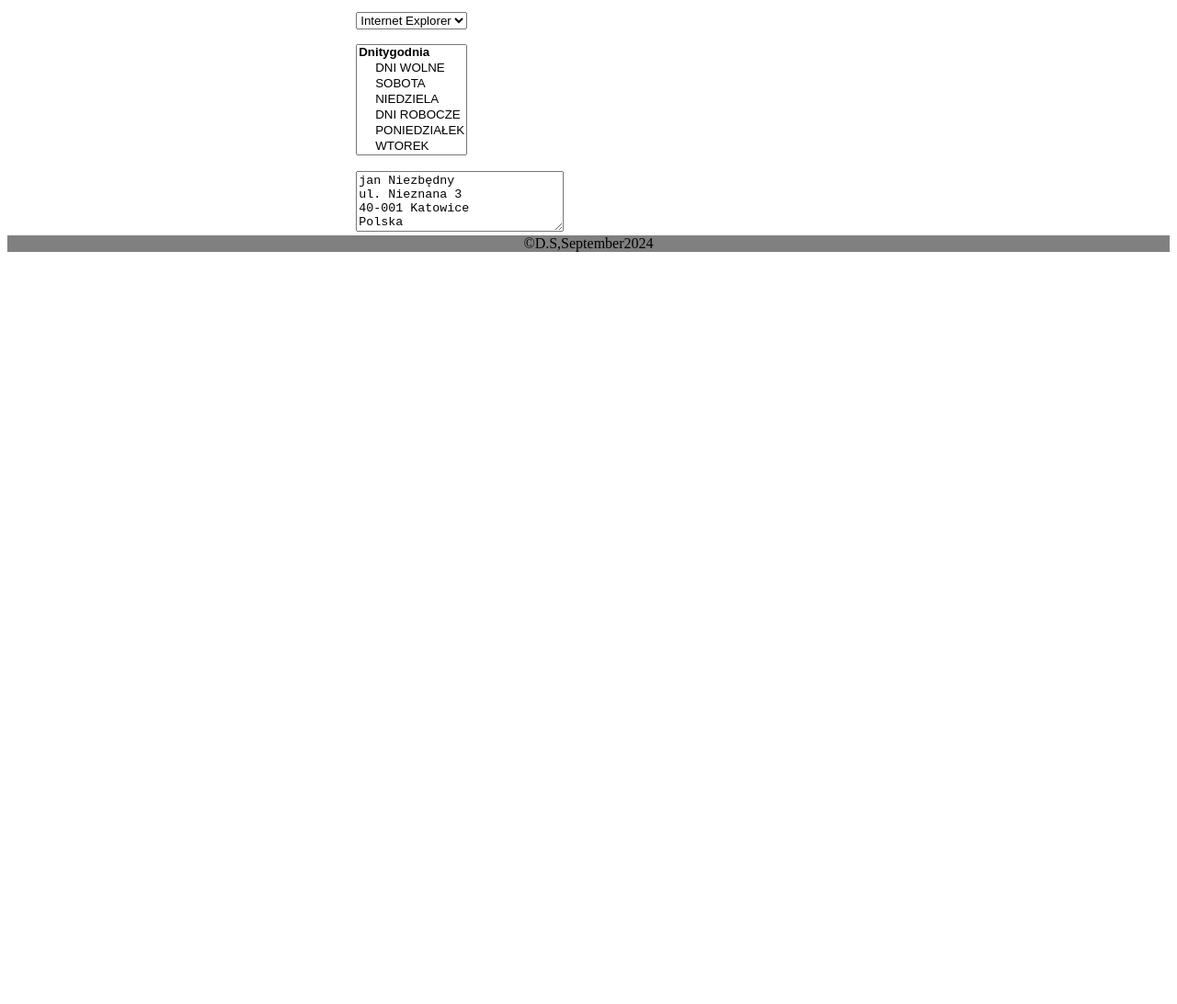
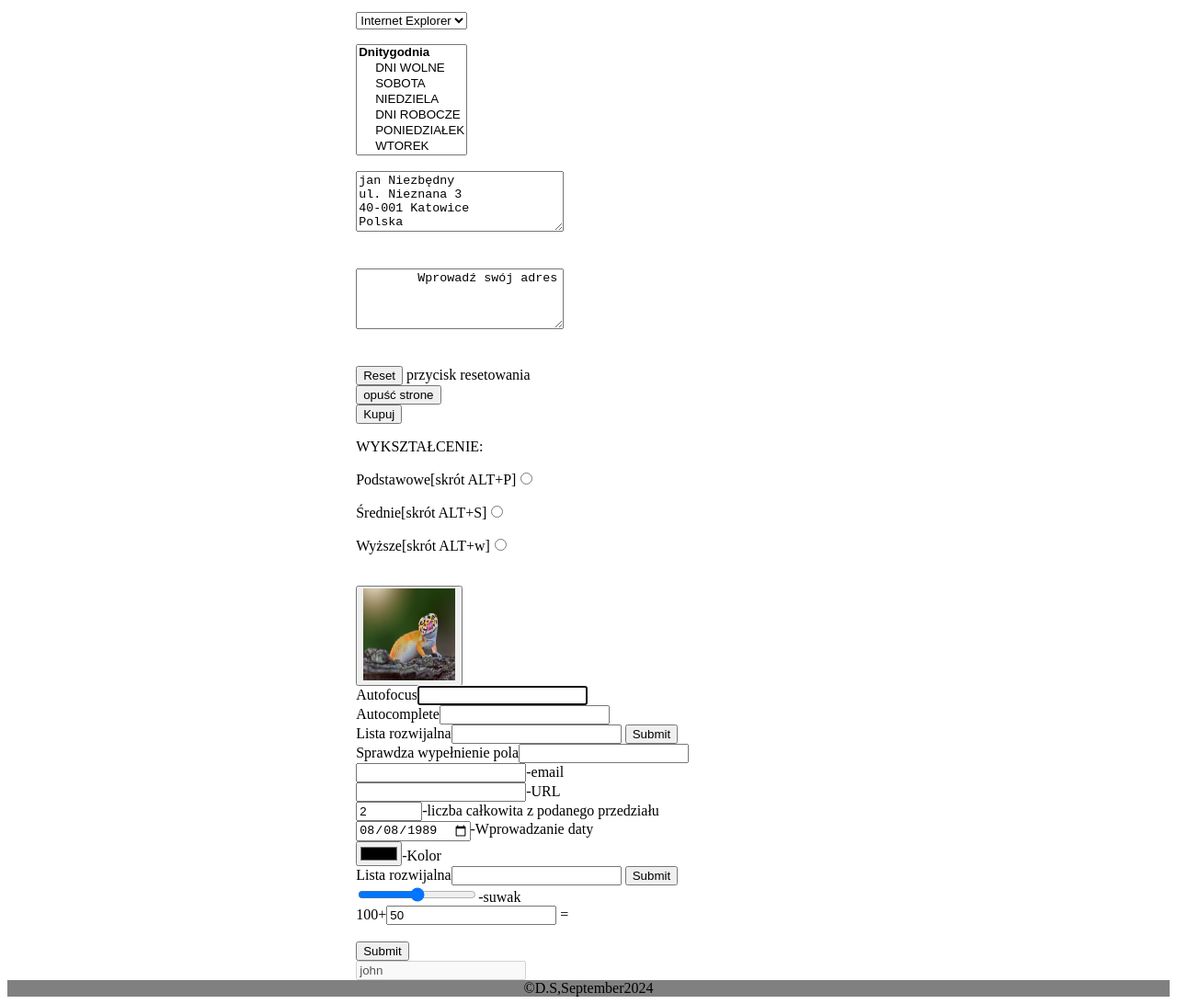
Before and after one commit to SzatkowskiD/SzatkowskiD.github.io, a plain HTML site: page formularz.html in a window 1280 px wide. Shown: the part 663-1755 px from the top of the page at 92% size. Before the commit the page ends 945 px from the top, so only its background shows below. Drawn offline with Linux system fonts and the light colour scheme.

Commit message:
Add files via upload

```diff
--- a/formularz.html
+++ b/formularz.html
@@ -88,17 +88,64 @@ ul. Nieznana 3
 40-001 Katowice
 Polska
 </textarea>
+</br></br></br>
+
+	<textarea name="nazwa_pola"cols="10"rows="10"style="width:220px;height:60px;">
+	Wprowadź swój adres
+	</textarea>
+	</br></br></br>
+	<input type="reset" name="reset"> przycisk resetowania</input>
+	</br>
+	<button type="button" name="opuść">opuść strone</button>
+	</br>
+	<button type="button"  name="kupuj teraz"value="kupuj teraz" onclick="alert('Zakupiono')">Kupuj</button>
+	</br>
+	<p>WYKSZTAŁCENIE:</p>
+	<p>Podstawowe[skrót ALT+P]<input accesskey="P" type="radio" value="pods" name="wy" size="20"></input></p>
+	<p>Średnie[skrót ALT+S]<input accesskey="S" type="radio" value="sred" name="wy" size="20"></input></p>
+	<p>Wyższe[skrót ALT+w]<input accesskey="W" type="radio" value="wyzsz" name="wy" size="20"></input></p>
+	</br>
+	<button type="button" name="obrazek"><img src="foty/gekon.jpg" height="100px"width="100px"></button>
+	</br>Autofocus<input name="adres" type="text" autofocus/>
+	</br>
+	Autocomplete<input name="adres" type="text" autocomplete="on"/></br>
+	Lista rozwijalna<input list="blok" name="jezyk"/>
+	<datalist id="blok">
+	<option>Francuski</option>
+	<option>Angielski</option>
+	</datalist>
+	<input type="submit"></br>
+	Sprawdza wypełnienie pola<input type="text" required></br>
+	<input type="email">-email</br>
+	<input type="url">-URL</br>
+	<input type="number"min="1"max="2136"value="2">-liczba całkowita z podanego przedziału</br>
+	<input type="date" value="1989-08-08">-Wprowadzanie daty</br>
+	<input type="color" value="1.1.1">-Kolor</br>
+	Lista rozwijalna<input list="blok1" name="jezyk"/>
+	<datalist id="blok1">
+			<option value="ie">Internet Explorer
+			<option value="chrome">Chrome
+			<option value="opera">OPERA
+			<option value="firefox">FIREFOX
+			<option value="safari">SAFARI
+	</datalist>
+	<input type="submit"></br>
+
+	<input type="range" name="point" min="0" max="2136">-suwak
+	</form>
+	<form oninput="x.value=parselnt(a.value)+parselnt(b.value)>
+	0<input type="range"id="a" name="a" value="50">
+	100+<input type="number" id="b" name="b" value="50">
+	= <output name="x" for="a b"></output></br></br>
+	<input type="submit"></br>
+	<input type="text" value="john"disabled />
+	</form>
 
 
 
 
 
 
-
-
-
-
-	</form>
 
 
 
```
